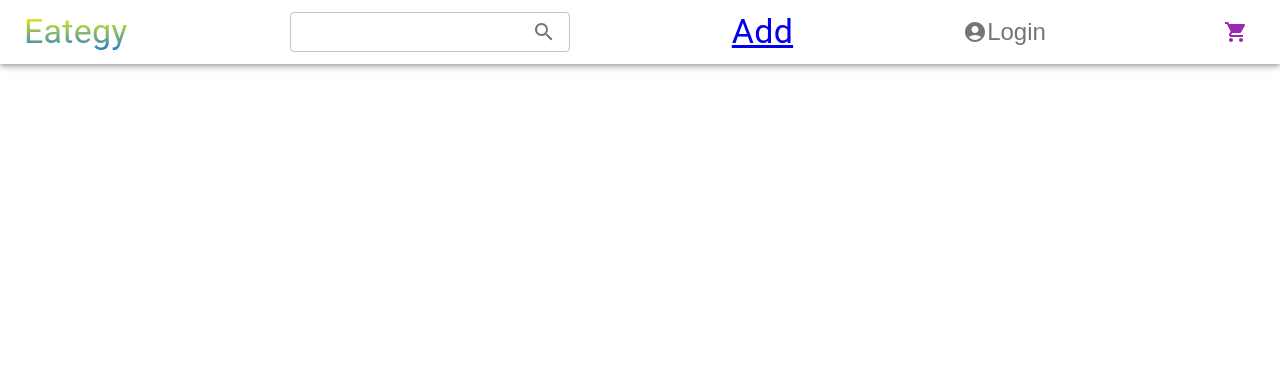
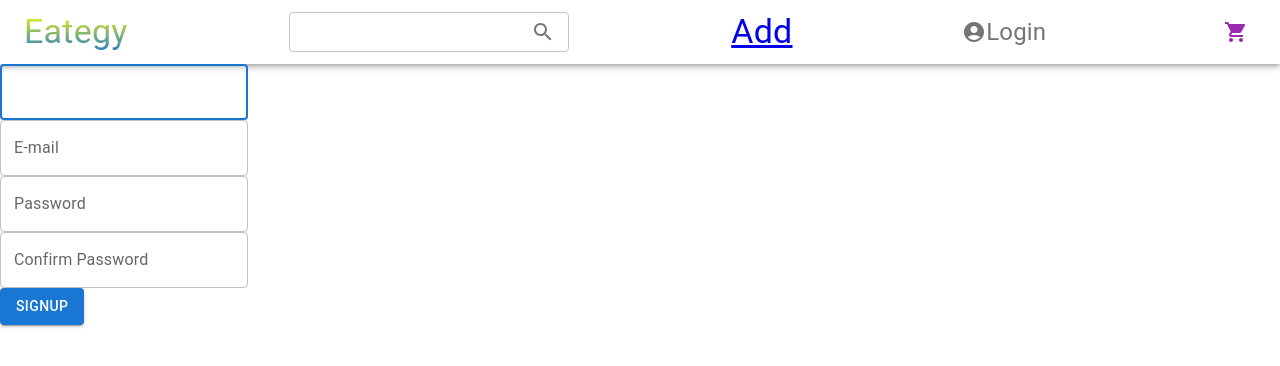
Before and after one commit to shameshame/Supermarket, a React (Create React App) app in the folder frontend/: page /register in a window 1280 px wide. Before the commit this address had no page. Shown: the top 366 px of the page. Built offline with nearby package versions, Linux system fonts and the light colour scheme.

Commit message:
Dynamic form with validation rules - no submit handler yet

```diff
--- a/frontend/package.json
+++ b/frontend/package.json
@@ -5,14 +5,18 @@
   "dependencies": {
     "@emotion/react": "^11.9.3",
     "@emotion/styled": "^11.9.3",
+    "@fvilers/disable-react-devtools": "^1.3.0",
     "@mui/icons-material": "^5.8.4",
     "@mui/material": "^5.8.4",
+    "@reduxjs/toolkit": "^1.8.4",
     "@testing-library/jest-dom": "^5.16.4",
     "@testing-library/react": "^13.3.0",
     "@testing-library/user-event": "^13.5.0",
     "axios": "^0.27.2",
     "react": "^18.2.0",
     "react-dom": "^18.2.0",
+    "react-hook-form": "^7.34.2",
+    "react-redux": "^8.0.2",
     "react-router-dom": "^6.3.0",
     "react-scripts": "5.0.1",
     "web-vitals": "^2.1.4"
--- a/frontend/src/App.js
+++ b/frontend/src/App.js
@@ -3,6 +3,9 @@ import Navbar from './components/navbar/Navbar'
 import Menu from "./components/Menu"
 import LoadProduct from "./components/uploadProduct/LoadProduct";
 import Home from "./components/home/Home"
+import SignUp from "./components/signup/SignUp.jsx"
+import Login from "./components/login/Login.jsx"
+
 import Cart from "./components/cart/Cart.jsx"
 
 
@@ -16,8 +19,10 @@ function App() {
               <Routes>
                 <Route path="/">
                   <Route path="/" element={<Home />}/>
-                  {/* <Route path="/login" element={<Login />}/>
+                  <Route path="/login" element={<Login />}/>
                   <Route path="/register" element={<SignUp />}/>
+                  {/*
+
                   <Route path="/profile" element={<PrivateRoute ><Profile/></PrivateRoute>}/> */}
                   <Route path="/new_product" element = {<LoadProduct/>}/>
                 </Route>
--- /dev/null
+++ b/frontend/src/components/formTemplate/FormTemplate.jsx
@@ -0,0 +1,58 @@
+import {useLocation} from "react-router-dom";
+import {useState} from "react";
+import { useForm } from 'react-hook-form';
+import TextField from '@mui/material/TextField';
+import Box from '@mui/material/Box'
+import Button from '@mui/material/Button'
+import customValidationFields from "./customValidationFields.js"
+
+function FormTemplate(props) {
+
+    const {fieldsToFill,buttonText}=props
+    const [inputFields, setInputFields] = useState({})
+
+
+    const {
+        register,watch,
+        handleSubmit,
+        formState: { errors },
+      } = useForm();
+
+    const handleFormChange = (event) => {
+       setInputFields({...inputFields,[event.target.name]:event.target.value})
+    }
+
+    const onSubmit = (event)=>{
+        // event.preventDefault()
+        setInputFields([])
+    }
+
+
+    return (
+        <form onSubmit={handleSubmit(onSubmit)}>
+           {fieldsToFill?.map((field,index)=>{
+            const {name,type,label,pattern}=field
+            return <Box>
+                    <TextField key={index} type={type} label={label}
+
+                     {...register(name, {required:`${name} is required`,
+                                         pattern,
+                                         validate:name==="confirm-password" ?(value)=>watch('password') === value || "Passwords don't match":undefined,
+                                         onChange:event => handleFormChange(event)
+                                        })
+                     }
+                     variant="outlined"  autoFocus={!index} error={!!errors?.[name]}
+                     helperText={errors?.[name]? errors[name].message : null}
+                    />
+
+                </Box>
+            })}
+            <Button type="submit" variant="contained" color="primary" >
+                {buttonText}
+           </Button>
+
+        </form>
+    );
+}
+
+export default FormTemplate;
--- /dev/null
+++ b/frontend/src/components/formTemplate/customValidationFields.js
@@ -0,0 +1,3 @@
+const customValidationFields=["confirm-password"]
+
+export default customValidationFields
--- /dev/null
+++ b/frontend/src/components/login/Login.jsx
@@ -0,0 +1,12 @@
+import FormTemplate from "../formTemplate/FormTemplate";
+import loginFields from "./loginFields.js"
+
+function Login(props) {
+
+
+    return (
+        <FormTemplate buttonText="Login" fieldsToFill={loginFields}/>
+    );
+}
+
+export default Login;
--- /dev/null
+++ b/frontend/src/components/login/loginFields.js
@@ -0,0 +1,13 @@
+const loginFields = [{name:"email",type:"e-mail",label:"E-mail",
+                      pattern: {
+                        value: /^[A-Z0-9._%+-]+@[A-Z0-9.-]+\.[A-Z]{2,}$/i,
+                        message: "Invalid email address"
+                      }},
+                      {name:"password",type:"password",label:"Password",
+                      pattern: {
+                        value: /^[a-zA-Z0-9]{8,15}$/i,
+                        message: "Invalid password"
+                      }},
+                    ]
+
+export default loginFields
--- a/frontend/src/components/navbar/Navbar.jsx
+++ b/frontend/src/components/navbar/Navbar.jsx
@@ -35,7 +35,7 @@ function Navbar(props) {
                 Add
            </Typography>
 
-            <IconButton>
+            <IconButton component={Link} to="/login">
                 <AccountCircleIcon/>
                 Login
             </IconButton>
--- /dev/null
+++ b/frontend/src/components/signup/SignUp.jsx
@@ -0,0 +1,12 @@
+import FormTemplate from "../formTemplate/FormTemplate";
+import signUpFields from "./signUpFields.js"
+
+
+function SignUp(props) {
+
+    return (
+        <FormTemplate  buttonText="SignUp" fieldsToFill={signUpFields}/>
+    );
+}
+
+export default SignUp;
--- /dev/null
+++ b/frontend/src/components/signup/signUpFields.js
@@ -0,0 +1,30 @@
+import loginFields from '../login/loginFields';
+
+
+const setConfirmPassword=()=>{
+
+
+
+
+    const confirmPassword={
+          name:"confirm-password",
+          type:"password",
+          label:"Confirm Password",
+
+    }
+
+    return confirmPassword
+}
+
+const username = {
+    name:"username",
+    type:"text",
+    pattern: {
+        value: /^[a-z0-9]{3,}$/i,
+        message: "Invalid username"
+    }
+}
+
+const signUpFields = [username,...loginFields,setConfirmPassword()]
+
+export default signUpFields
--- a/frontend/src/index.js
+++ b/frontend/src/index.js
@@ -1,6 +1,12 @@
 import React from 'react';
 import ReactDOM from 'react-dom/client';
 import App from './App';
+import { disableReactDevTools } from '@fvilers/disable-react-devtools';
+
+
+if (process.env.NODE_ENV === 'production') {
+  disableReactDevTools();
+}
 
 
 const root = ReactDOM.createRoot(document.getElementById('root'));
```
Also changed, not shown: frontend/src/features/auth/authSlice.js (added, +21 -0 lines), frontend/src/components/formTemplate/formTemplate.style.js (added), 1 other file (tests, documents, lock files or other folders).
